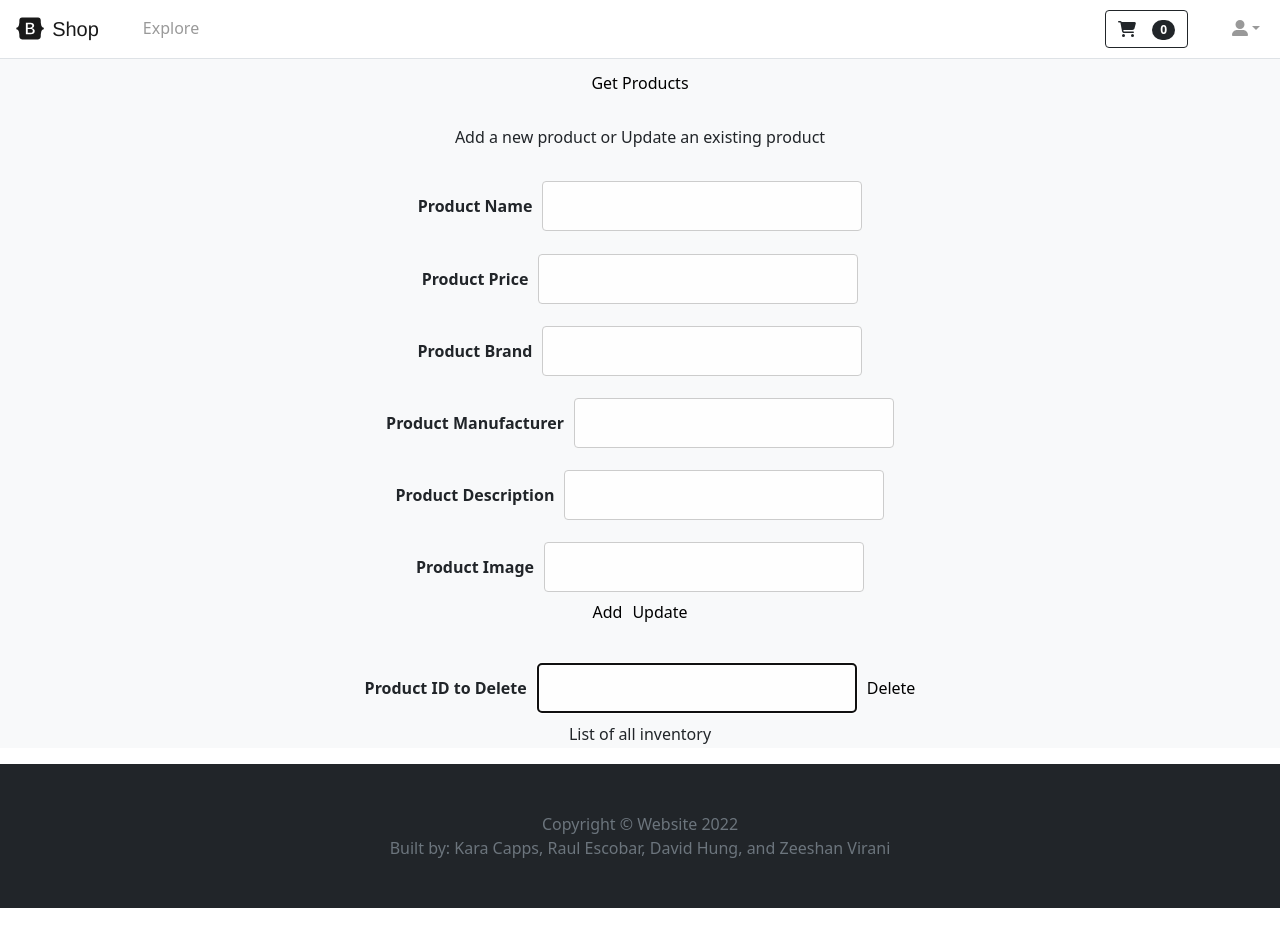
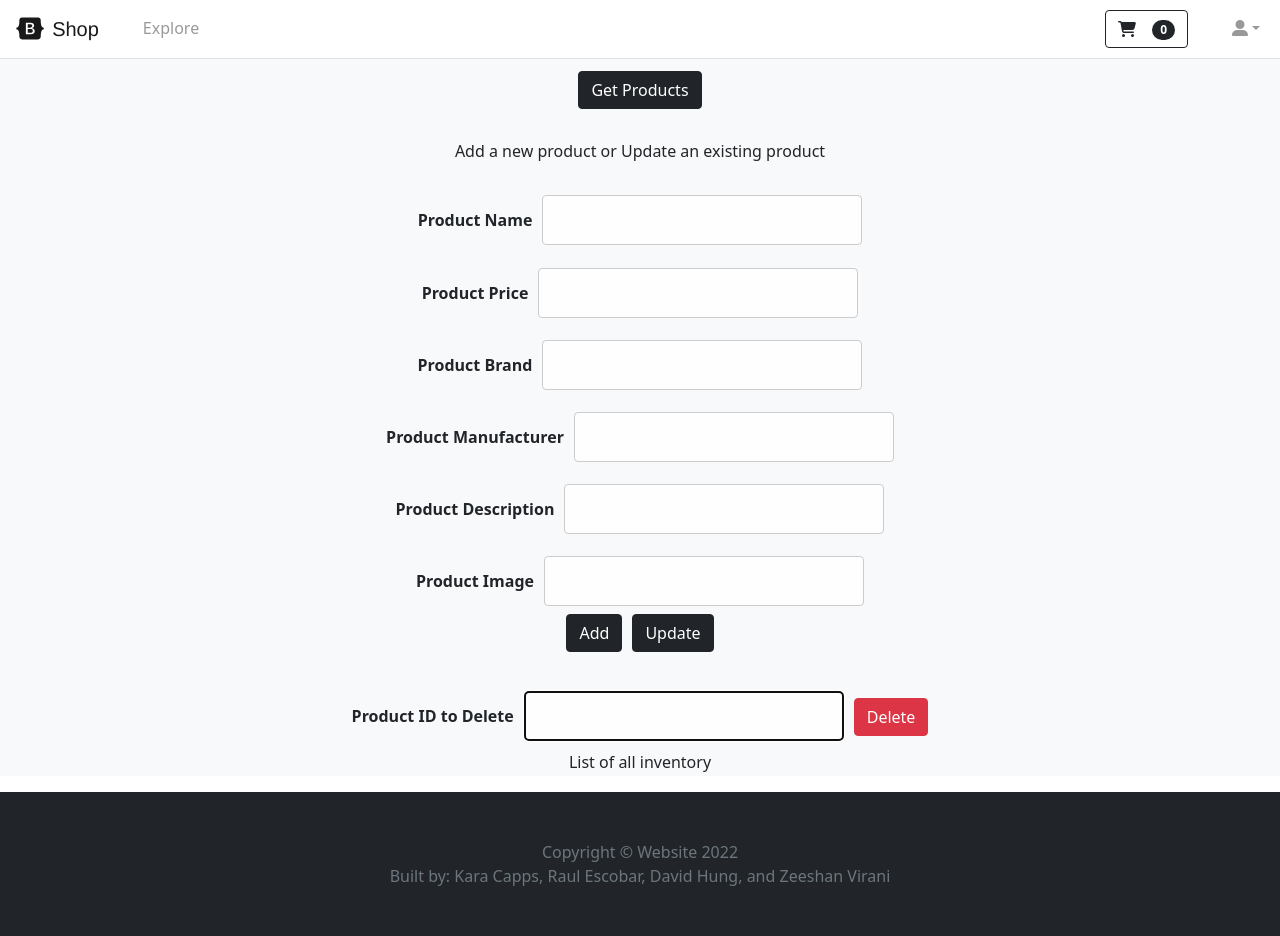
Before and after one commit to raulescobar-g/csce310_store, a React (Create React App) app in the folder frontend/: page /manageinventory in a window 1280 px wide. Before the commit the page ends 908 px from the top, so only its background shows below. Built offline with nearby package versions, Linux system fonts and the light colour scheme; no server answers.

Commit message:
change buttons

```diff
--- a/frontend/src/views/InventoryManager.js
+++ b/frontend/src/views/InventoryManager.js
@@ -95,7 +95,7 @@ export function InventoryManager() {
     // Frontend for Inventory Management
     return (
         <div className="productManagement" style={{marginTop:'56px', marginBottom:'10px'}}>
-            <button size="lg" type="button" style={{marginTop:'15px'}} onClick={handleGetProducts}>Get Products</button><br></br>
+            <button className='btn btn-primary' size="lg" type="button" style={{marginTop:'15px'}} onClick={handleGetProducts}>Get Products</button><br></br>
             <br></br>
             <p style={{paddingTop:'5px'}}>Add a new product or Update an existing product</p>
             <form onSubmit={handleAddProduct}>
@@ -117,8 +117,8 @@ export function InventoryManager() {
                 <label for="image" class="login-label">Product Image</label>
                 <input name="image" id="image" type="text" class="login-text" autoFocus value={image} onChange={(e) => setImage(e.target.value)}></input><br></br>
 
-                <button block size="lg" type="submit">Add</button>
-                <button block size="lg" style={ {marginLeft:'10px'} } onClick={handleUpdateProducts}>Update</button>
+                <button  className='btn btn-primary' block size="lg" type="submit">Add</button>
+                <button  className='btn btn-primary' block size="lg" style={ {marginLeft:'10px'} } onClick={handleUpdateProducts}>Update</button>
             </form><br></br>
 
 
@@ -126,7 +126,7 @@ export function InventoryManager() {
             <form onSubmit={handleDeleteProduct}>
                 <label for="productid" class="login-label">Product ID to Delete</label>
                 <input name="productid" id="productid" type="text" class="login-text" autoFocus value={productID} onChange={(e) => setID(e.target.value)}></input>
-                <button block size="lg" type="submit" style={ {marginLeft:'10px'} }>Delete</button>
+                <button className='btn btn-danger' block size="lg" type="submit" style={ {marginLeft:'10px'} }>Delete</button>
             </form>
 
             <p>List of all inventory</p>
--- a/frontend/src/views/Register.js
+++ b/frontend/src/views/Register.js
@@ -52,7 +52,7 @@ export function Register() {
                 <input name="password" id="password" type="password" class="login-text" autoFocus value={password} onChange={(e) => setPassword(e.target.value)}></input><br></br>
 
                 <button className="btn btn-secondary btn-block" type="submit" disabled={!validateForm()}>
-                Login
+                Sign Up
                 </button>
             </form>
         </div>
--- a/frontend/src/views/StoreLocations.js
+++ b/frontend/src/views/StoreLocations.js
@@ -94,7 +94,7 @@ export function StoreLocations() {
     // Frontend for Store Management
     return (
         <div className="storeManagement" style={{marginTop:'56px', marginBottom:'10px'}}>
-            <button size="lg" type="button" style={{marginTop:'15px'}} onClick={handleGetStores}>Get all Stores</button><br></br>
+            <button className='btn btn-primary' size="lg" type="button" style={{marginTop:'15px'}} onClick={handleGetStores}>Get all Stores</button><br></br>
             <br></br>
             <p style={{paddingTop:'5px'}}>Add a new store or Update an existing store</p>
             <form onSubmit={handleAddStore}>
@@ -110,8 +110,8 @@ export function StoreLocations() {
                 <label for="zip" class="login-label">Zip</label>
                 <input name="zip" id="zip" type="text" class="login-text" autoFocus value={storeZip} onChange={(e) => setZip(e.target.value)}></input><br></br>
 
-                <button block size="lg" type="submit">Add</button>
-                <button block size="lg" style={ {marginLeft:'10px'} } onClick={handleUpdateStore}>Update</button>
+                <button className='btn btn-primary' block size="lg" type="submit">Add</button>
+                <button className='btn btn-primary' block size="lg" style={ {marginLeft:'10px'} } onClick={handleUpdateStore}>Update</button>
             </form><br></br>
 
 
@@ -119,7 +119,7 @@ export function StoreLocations() {
             <form onSubmit={handleDeleteStores}>
                 <label for="id" class="login-label">Store ID to Delete</label>
                 <input name="id" id="id" type="text" class="login-text" autoFocus value={storeID} onChange={(e) => setID(e.target.value)}></input>
-                <button block size="lg" type="submit" style={ {marginLeft:'10px'} }>Delete</button>
+                <button className='btn btn-danger' block size="lg" type="submit" style={ {marginLeft:'10px'} }>Delete</button>
             </form>
 
             <p>List of all stores</p>
```
Also changed, not shown: 1 other file (tests, documents, lock files or other folders).
